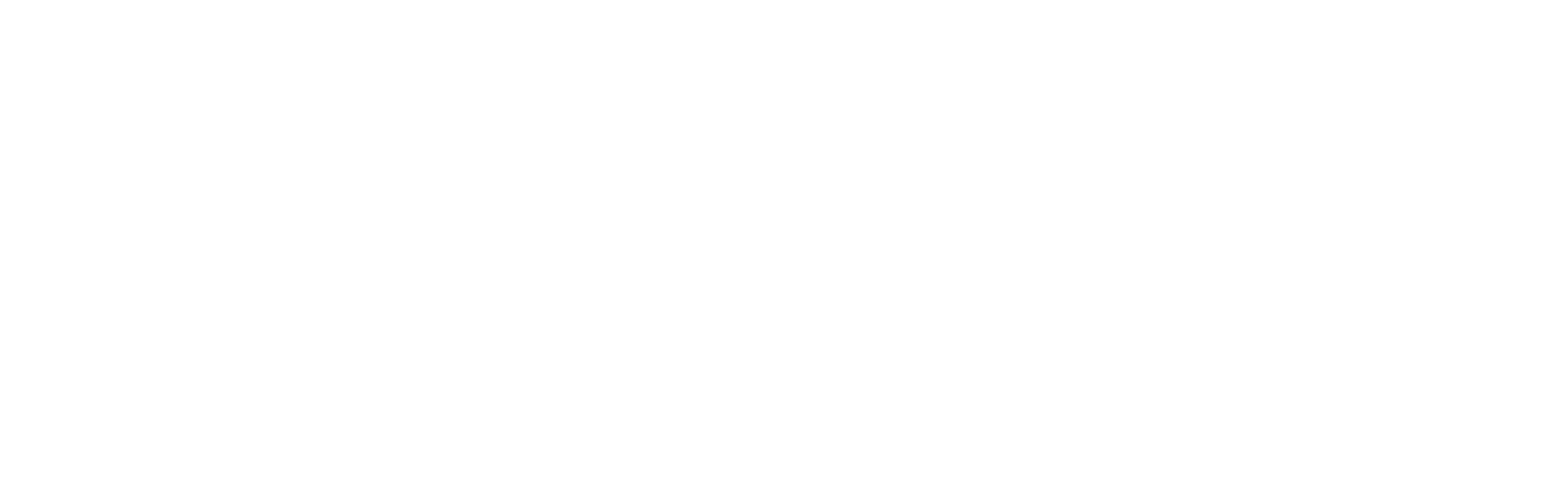
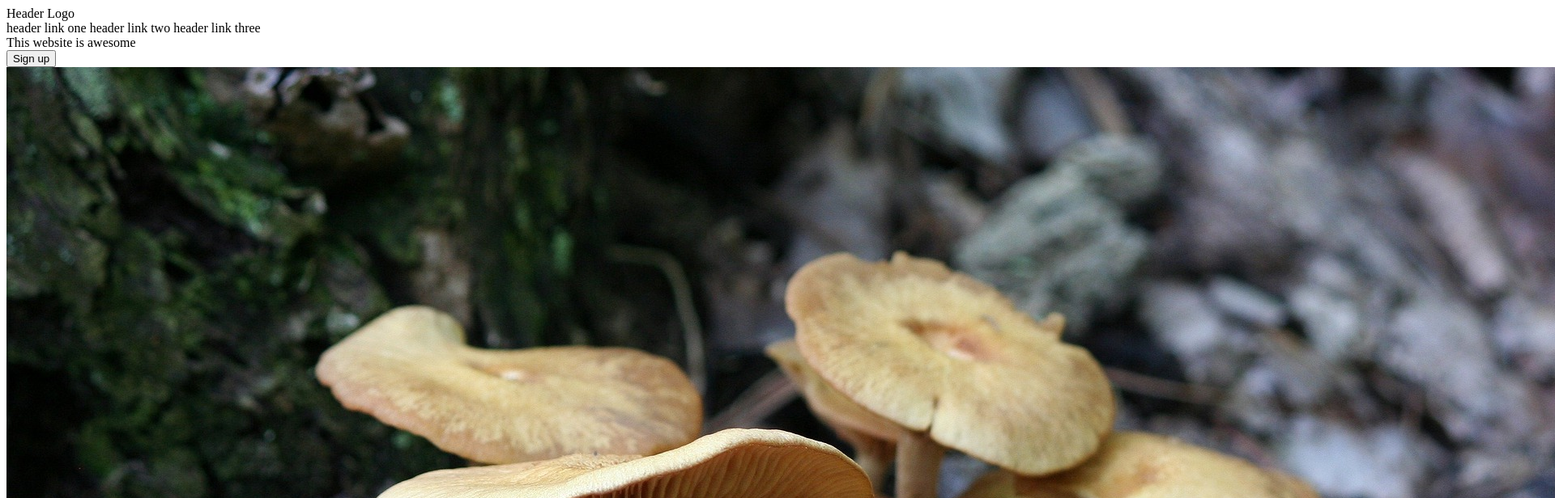
Before and after one commit to tw202/Odin-Foundations-Landing-Page, a plain HTML site: page index.html in a window 1280 px wide. Shown: the top 616 px of the page at 81% size, 1920 px wide, since content can reach past the window. Drawn offline with Linux system fonts and the light colour scheme.

Commit message:
Add content to header section

```diff
--- a/index.html
+++ b/index.html
@@ -7,6 +7,21 @@
     <title>Project Landing Page</title>
 </head>
 <body>
+    <div class="header">
+       <div>Header Logo</div>
+       <div class="header-links">
+        <a> header link one</a>
+        <a> header link two</a>
+        <a> header link three</a>
+       </div>
+       <div>This website is awesome</div>
+       <button>Sign up</button>
+       <img src="honey-mushrooms-57222_1920.jpg" alt="">
+    </div>
+    <div class="information"></div>
+    <div class="quote"></div>
+    <div class="signup-area"></div>
+    <div class="footer"></div>
 
 </body>
 </html>
```
Also changed, not shown: honey-mushrooms-57222_1920.jpg (added).
